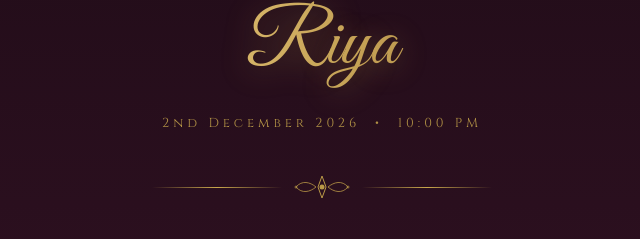
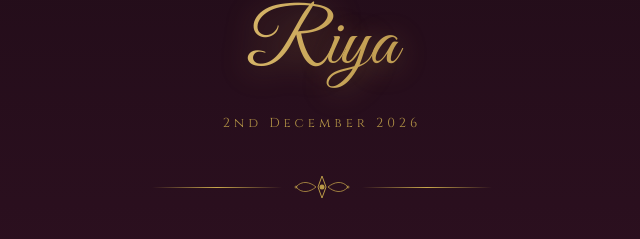
Before and after one commit to mayankdengre32/mayankwedsriya, a website built with Vite: page index.html in a window 1280 px wide. Shown: the part 1160-1399 px from the top of the page, 318-958 px from the left. Built offline with nearby package versions, Linux system fonts and the light colour scheme; files whose address does not match are found by name; a web font is replaced by a local one.

Commit message:
Remove 10:00 PM timestamp from main date subtitle

```diff
--- a/index.html
+++ b/index.html
@@ -104,7 +104,7 @@
   <span class="ampersand reveal scale reveal-delay-3">&amp;</span>
   <div class="couple-script shimmer-text reveal scale reveal-delay-2">Riya</div>
 
-  <p class="wedding-date reveal up reveal-delay-4">2nd December 2026 &nbsp;•&nbsp; 10:00 PM</p>
+  <p class="wedding-date reveal up reveal-delay-4">2nd December 2026</p>
 
   <div class="floral-divider reveal up" style="margin-top:40px;">
     <div class="line"></div>
```
